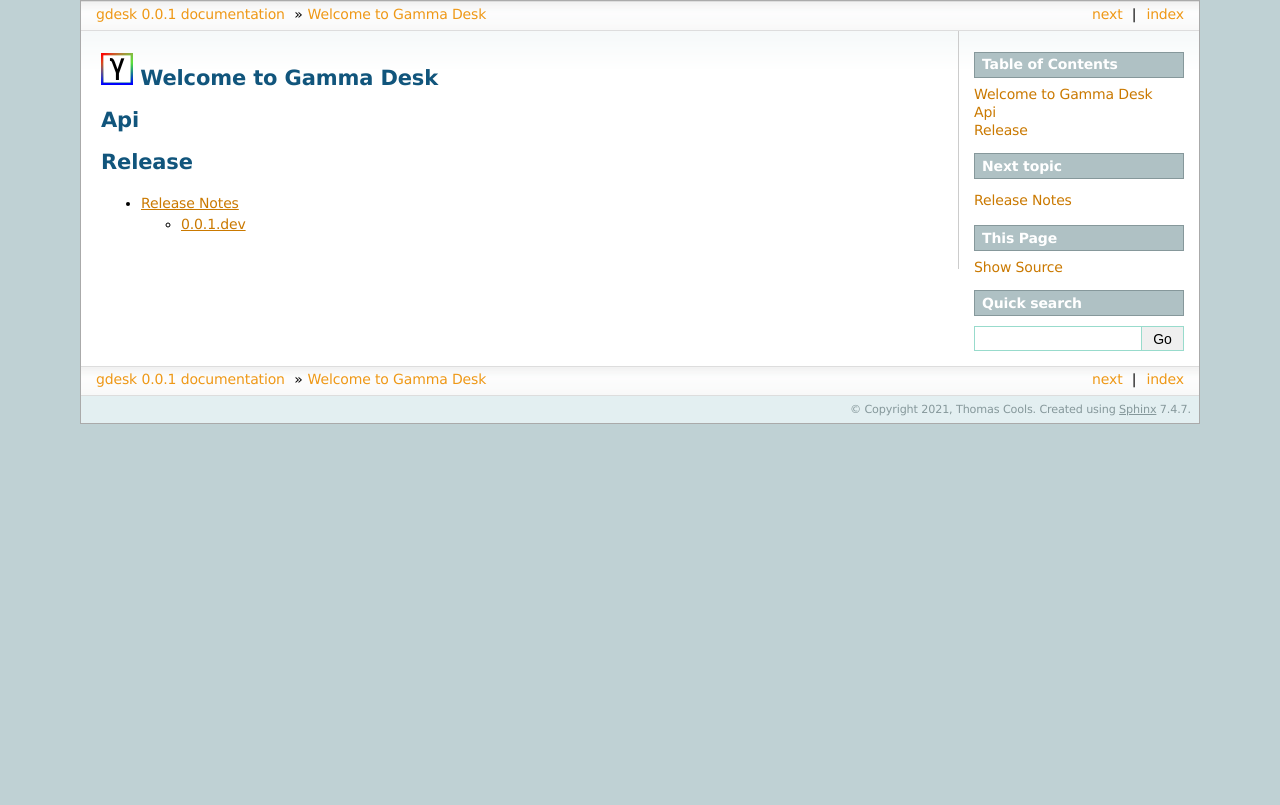
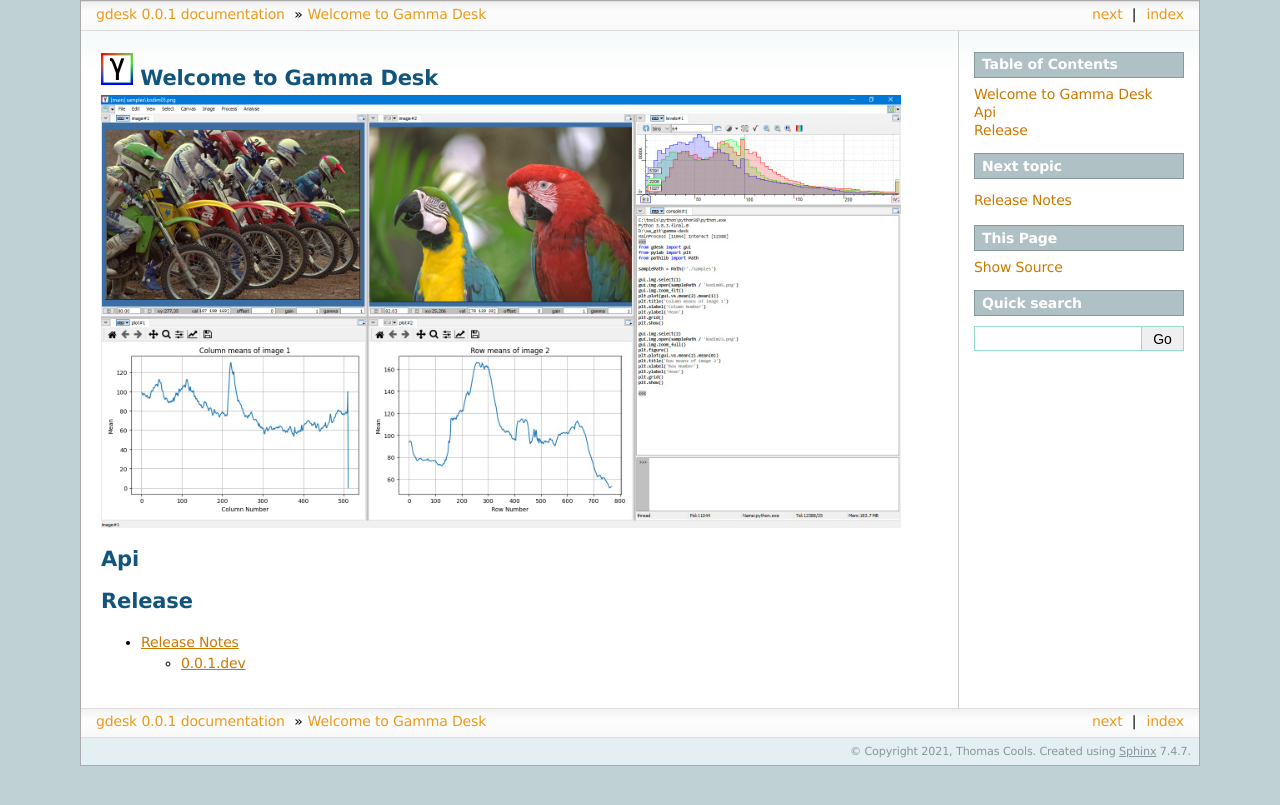
Before and after one commit to thocoo/gamma-desk, a Sphinx documentation site: the page built from doc/sphinx/source/index.rst, in a window 1280 px wide. Shown: the top 805 px of the page. Built offline with Sphinx 7.4.7, drawn with Linux system fonts in a browser that asks for light colours; pages that are not in the unit, such as notebooks, are missing from menus.

Commit message:
Add screenshot

```diff
--- a/doc/sphinx/source/index.rst
+++ b/doc/sphinx/source/index.rst
@@ -6,6 +6,9 @@
 ============================
 
 .. |logo| image:: ../../../gdesk/resources/logo/logo_32px.png
+
+
+.. image:: ./figures/screenshot_01.jpg
 
 Api
 ===
```
Also changed, not shown: doc/sphinx/source/figures/screenshot_01.jpg (added).
